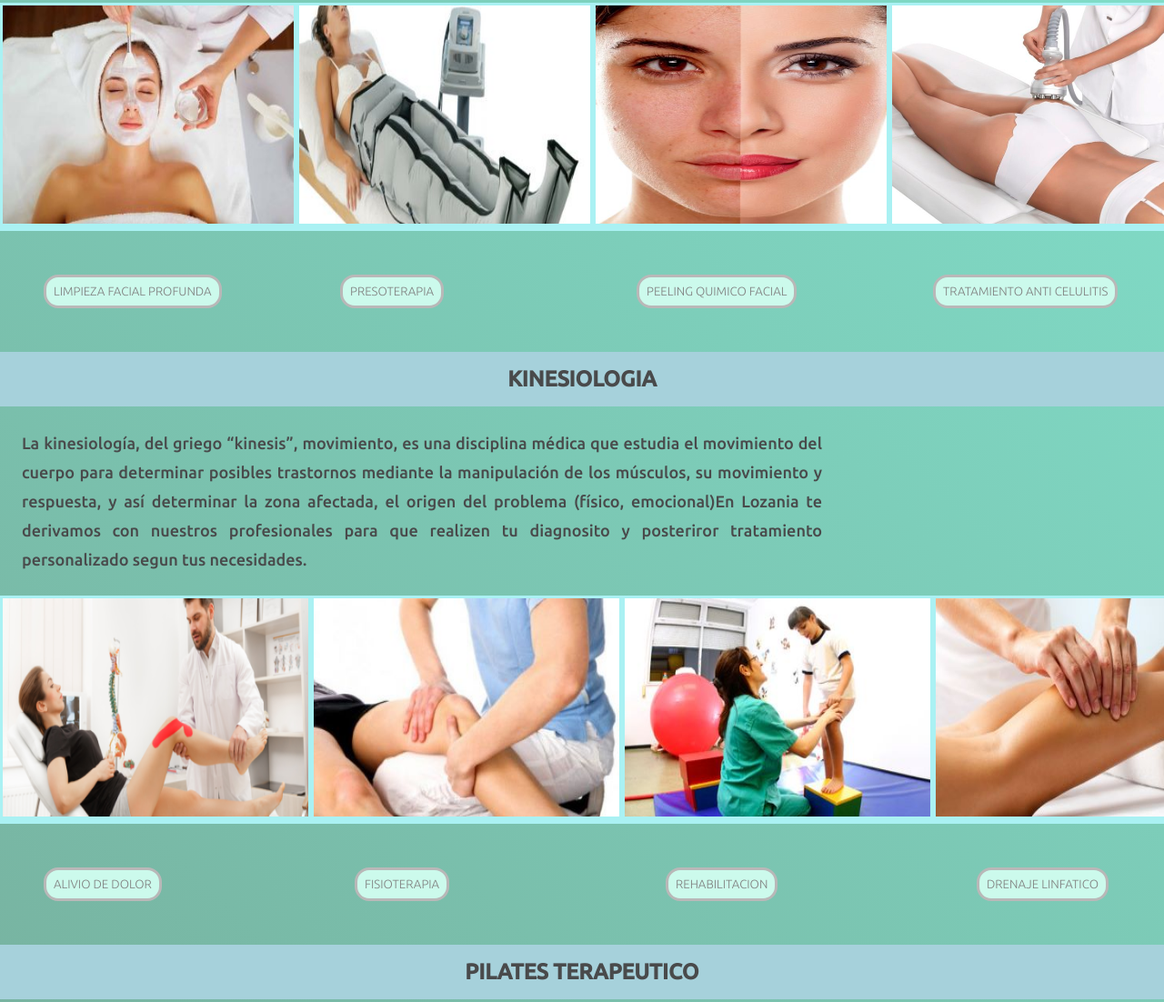
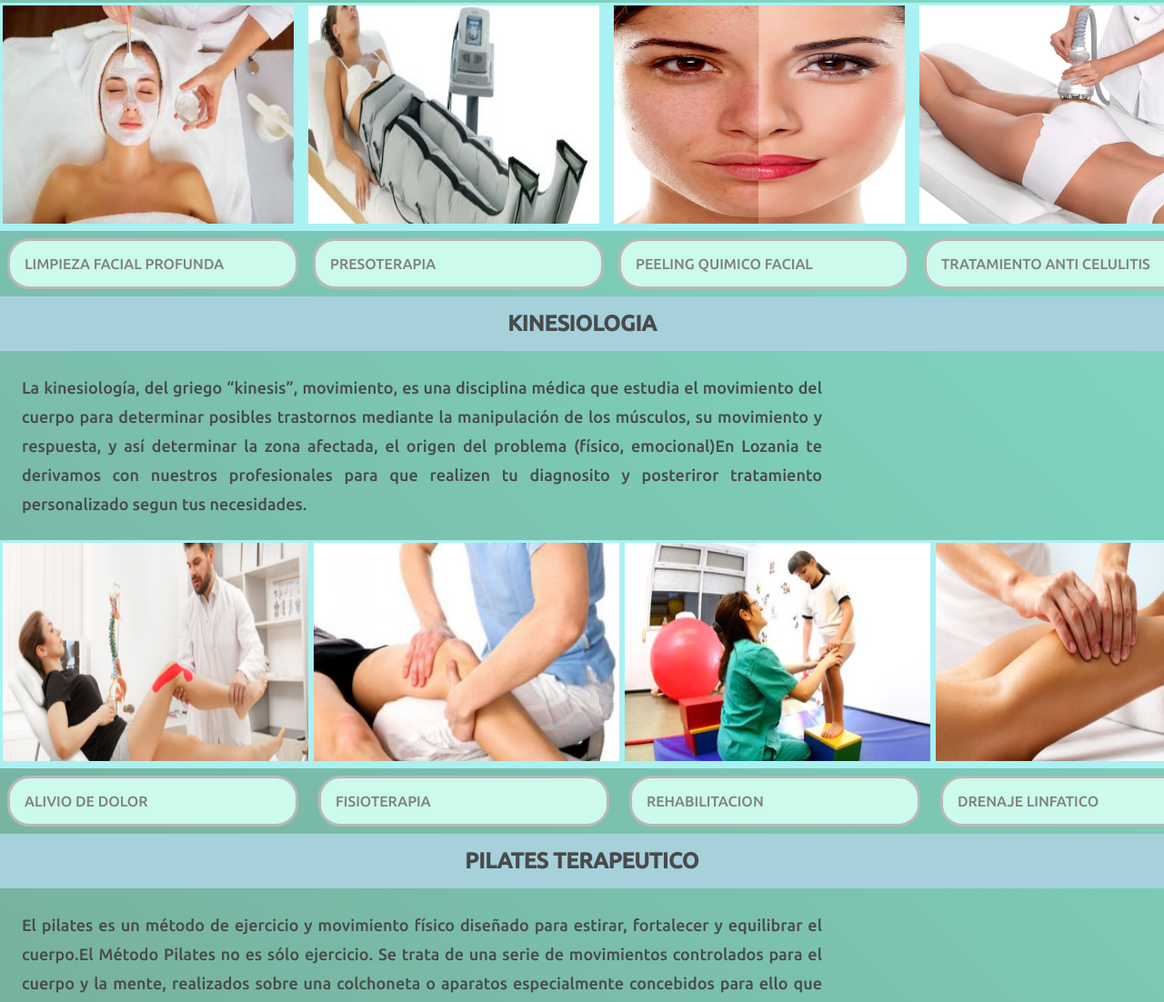
Before and after one commit to mariaguillermina/trabajofinal, a plain HTML site: page index.html in a window 1280 px wide. Shown: the part 1411-2513 px from the top of the page at 91% size. Drawn offline with Linux system fonts and the light colour scheme.

Commit message:
agrande botoner

```diff
--- a/estilos.css
+++ b/estilos.css
@@ -206,18 +206,21 @@ main{
 
 
 .container-button button{
-    padding: 0.50rem;
-    margin: 3rem;
+    padding: 1rem;
+    margin: 0.50rem;
+    width: 20rem;
     border: rgb(185, 184, 184) solid;
-    border-radius: 1rem;
+    border-radius: 1.5rem;
     background-color: #ccfaec;
     color: gray;
-    text-align: center;
+    text-align:center;
     text-transform: uppercase;
     font-family: 'Ubuntu', sans-serif;
-    font-weight: 300;
+    font-weight: 400;
+    font-size: medium;
     display: flex;
     flex-direction: column;
+
 
 }
 
@@ -230,6 +233,7 @@ main{
 
 button{
     cursor: pointer;
+    text-align: center;
 
 }
 
```
